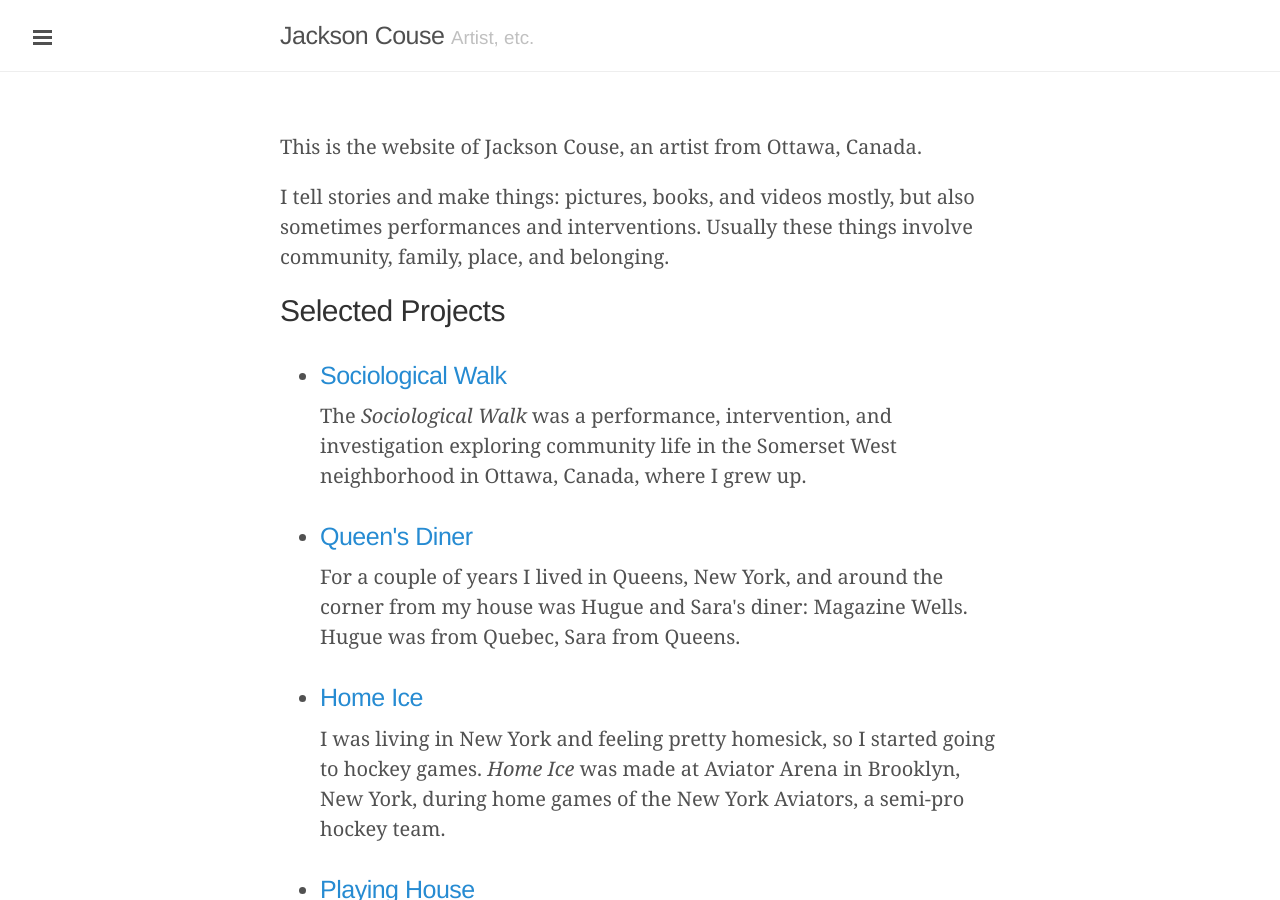
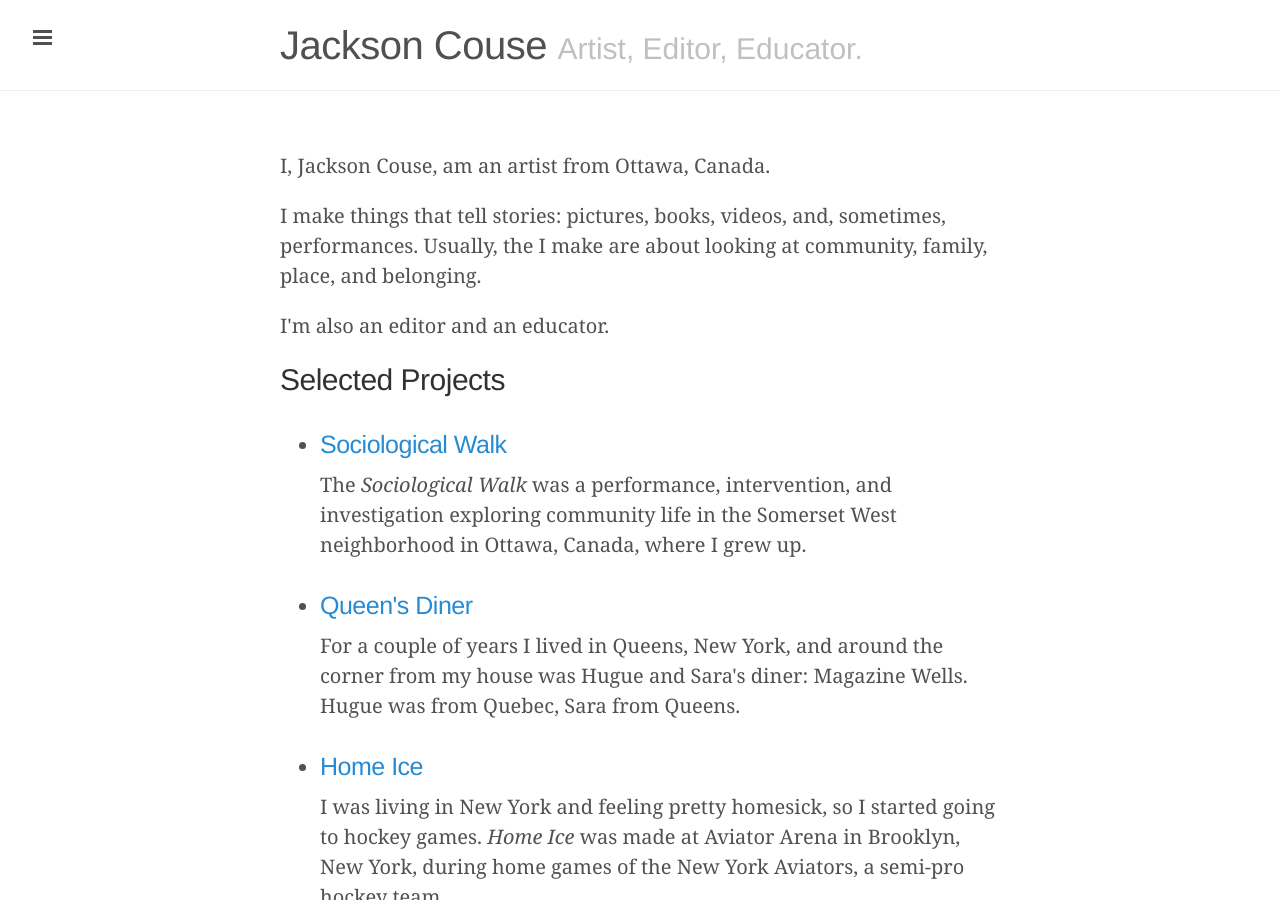
Before and after one commit to jacksoncouse/jacksoncouse.github.io, a Jekyll site: the page built from index.html, in a window 1280 px wide and 900 px high. Built offline with Jekyll 4.4.1, drawn with Linux system fonts in a browser that asks for light colours; Markdown is read by kramdown in place of the engine named in the settings; the list of posts is cut into pages by our own code.

Commit message:
copyedits

```diff
--- a/_config.yml
+++ b/_config.yml
@@ -7,7 +7,7 @@ permalink:        pretty
 
 # Setup
 title:            Jackson Couse
-tagline:          'Artist, etc.'
+tagline:          'Artist, Editor, Educator.'
 description:      'I am an artist, publisher and documentarian. I make photographs, prints, books, videos, interventions, and collaborations. This is my website. '
 url:              http://jacksoncouse.github.io
 baseurl:          '/'
--- a/_layouts/default.html
+++ b/_layouts/default.html
@@ -12,7 +12,7 @@
     <div class="wrap">
       <div class="masthead">
         <div class="container">
-          <h3 class="masthead-title">
+          <h1 class="masthead-title">
             <a href="/" title="Home">{{ site.title }}</a>
             <small>{{ site.tagline }}</small>
           </h3>
--- a/index.html
+++ b/index.html
@@ -7,8 +7,9 @@ title: Home
 <article>
   <!-- ARTICLE HEADER -->
   <header>
-      <p>This is the website of Jackson Couse, an artist from Ottawa, Canada.</p>
-      <p>I tell stories and make things: pictures, books, and videos mostly, but also sometimes performances and interventions. Usually these things involve community, family, place, and belonging.</p>
+      <p>I, Jackson Couse, am an artist from Ottawa, Canada.</p>
+      <p>I make things that tell stories: pictures, books, videos, and, sometimes, performances. Usually, the I make are about looking at community, family, place, and belonging.</p>
+      <p>I'm also an editor and an educator.</p>
   </header>
 <!-- PROJECTS (initiated by me) -->
   <section>
```
